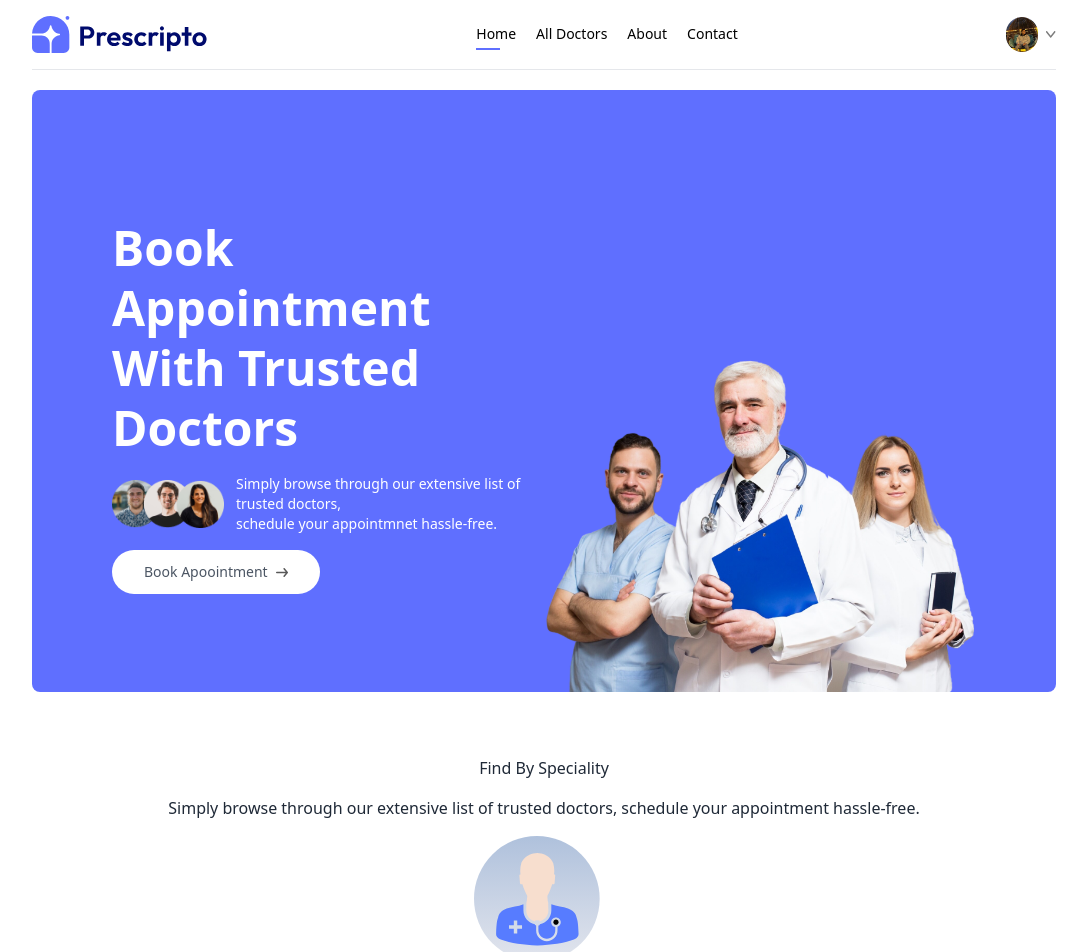
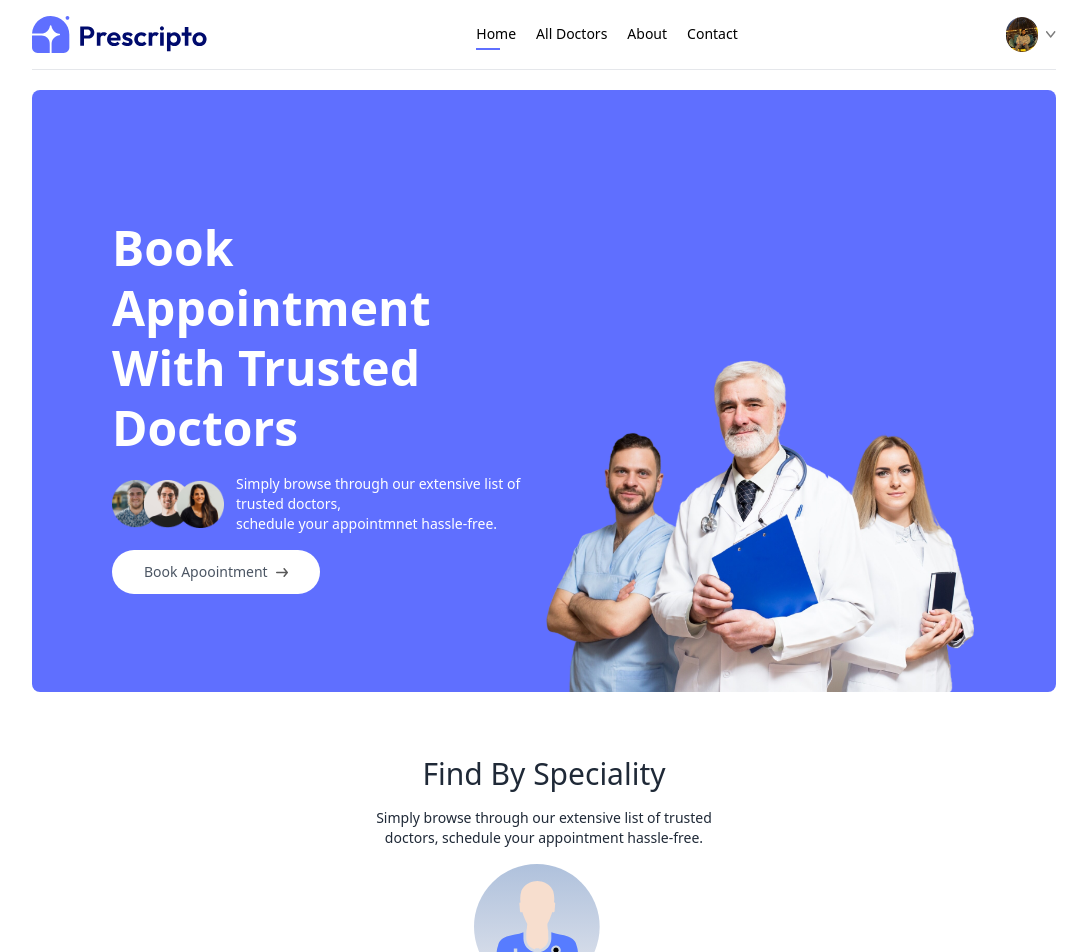
Before and after one commit to Sumitkhadka10/DocBS, a React (Vite) app in the folder frontend/: page / in a window 1280 px wide. Shown: the top 952 px of the page, without its empty margins (96-1183 px from the left). Built offline with nearby package versions, Linux system fonts and the light colour scheme.

Commit message:
Updated the css of SpecialityMenu.jsx

```diff
--- a/frontend/src/components/SpecialityMenu.jsx
+++ b/frontend/src/components/SpecialityMenu.jsx
@@ -5,8 +5,8 @@ import { Link } from 'react-router-dom';
 const SpecialityMenu = () => {
   return (
     <div className='flex flex-col items-center gap-4 py-16 text-gray-800' id="speciality">
-      <h1>Find By Speciality</h1>
-      <p>Simply browse through our extensive list of trusted doctors, schedule your appointment hassle-free.</p>
+      <h1 className='text-3xl font-medium'>Find By Speciality</h1>
+      <p className='sm:w-1/3 text-center text-sm'>Simply browse through our extensive list of trusted doctors, schedule your appointment hassle-free.</p>
       <div>
         {specialityData.map((item, index) => (
           <Link key={index} to={`/doctors/${item.speciality}`}>
```
